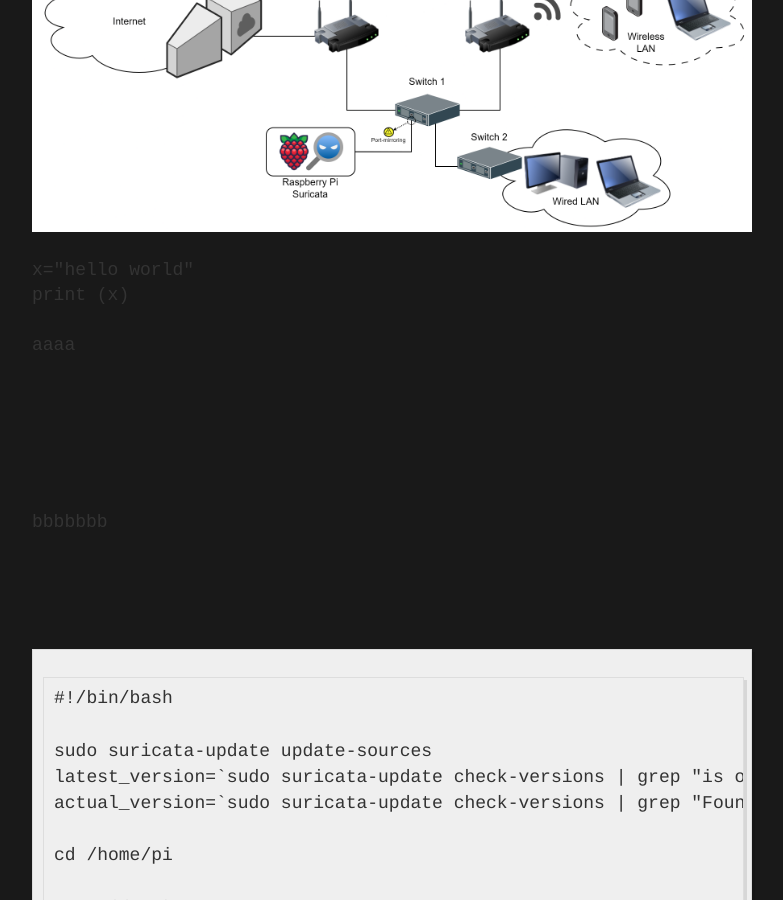
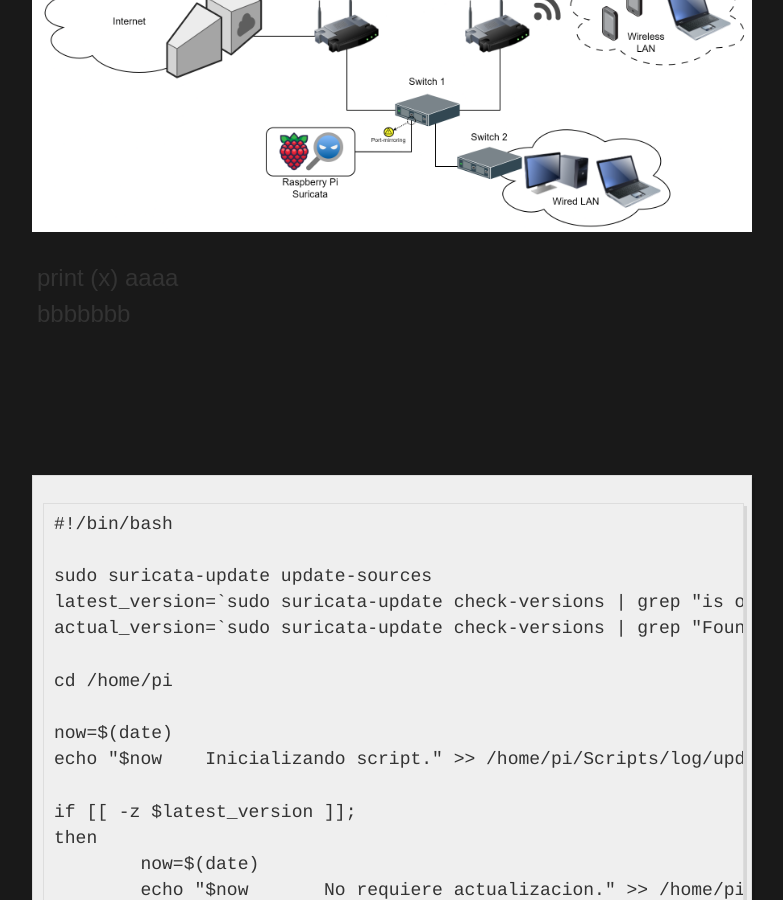
Before and after one commit to b4shnhawx/b4shnhawx.github.io, a Jekyll site: the page built from _posts/2023-03-26-Suricata IDS con OpenIA.md, in a window 1280 px wide and 900 px high, scrolled down 916 px. Shown: the whole window, without its empty margins (248-1031 px from the left). Built offline with Jekyll 4.4.1, drawn with Linux system fonts in a browser that asks for light colours; nearby versions of some CDN libraries.

Commit message:
Update 2023-03-26-Suricata IDS con OpenIA.md

````diff
--- a/_posts/2023-03-26-Suricata IDS con OpenIA.md
+++ b/_posts/2023-03-26-Suricata IDS con OpenIA.md
@@ -15,9 +15,7 @@ En este proyecto he querido configurar un Suricata para detectar anomalias en la
 ![_config.yml]({{ site.baseurl }}/images/lan.png)
 
 
-
-<pre>
-<code><xmp>x="hello world"
+<div class="myBox">
 print (x)
 
 aaaa
@@ -30,8 +28,8 @@ aaaa
 bbbbbbb
 
 
-</xmp></code>
-</pre>
+</div>
+
 
 ```
 #!/bin/bash
````
